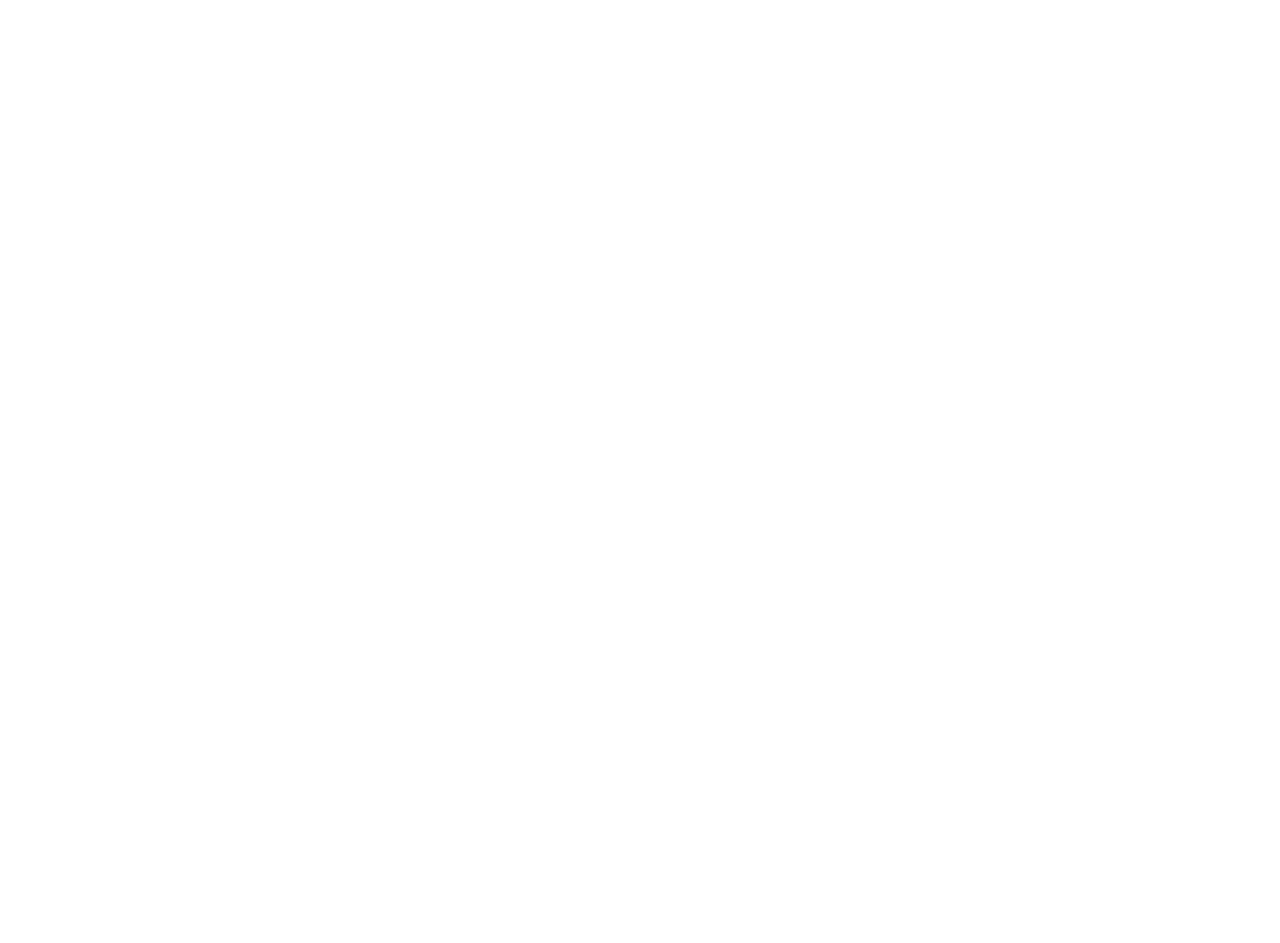
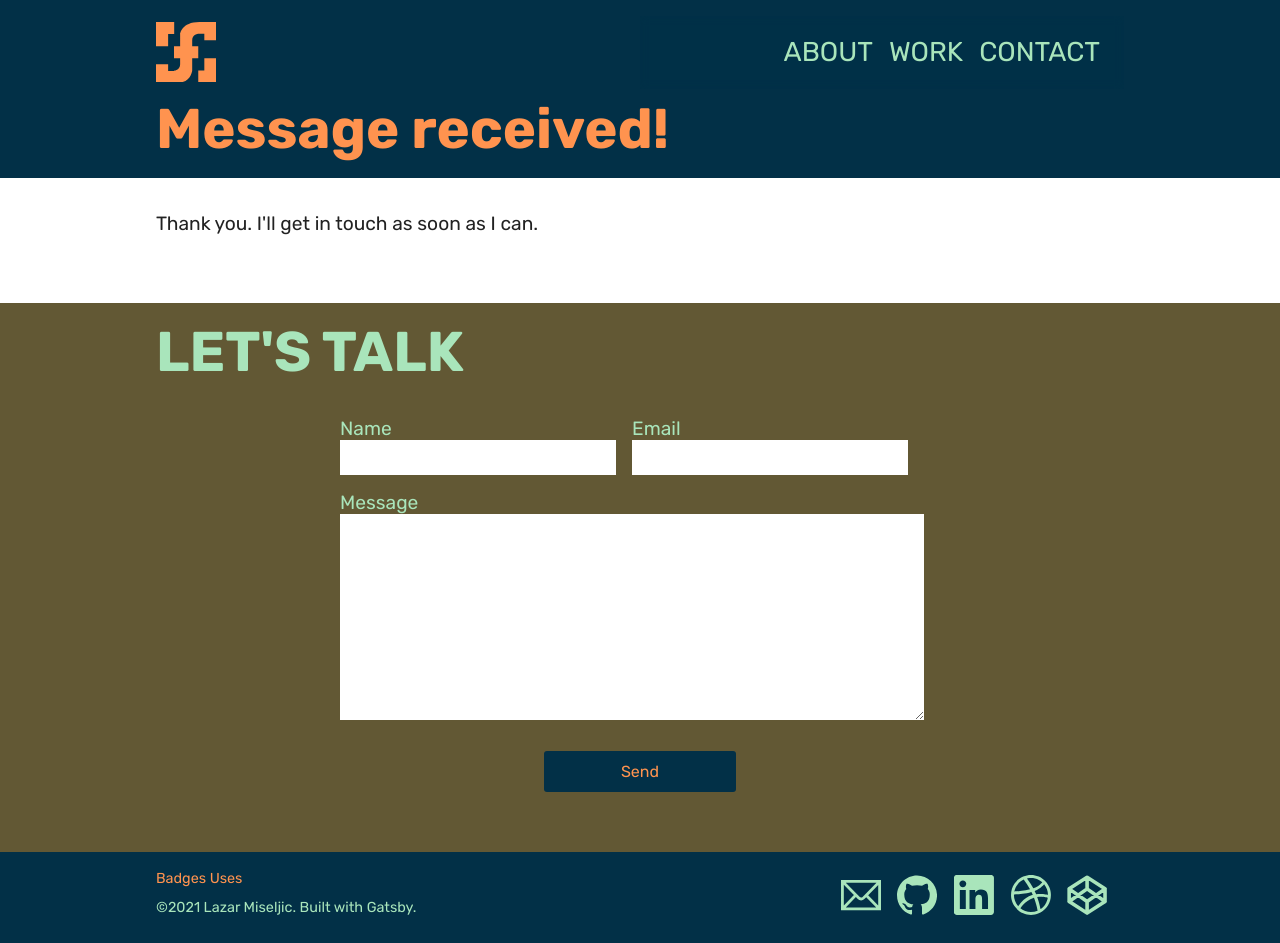
Before and after one commit to fuzzylogicltd/fuzzylogic.ltd-v1, a Gatsby site: page /thanks in a window 1280 px wide. Before the commit this address had no page. Before the commit the page ends 800 px from the top, so only its background shows below. Built offline with nearby package versions, Linux system fonts and the light colour scheme; Gatsby itself is replaced by a stand-in of ours.

Commit message:
Contact form thank you page

```diff
--- a/src/components/contact.js
+++ b/src/components/contact.js
@@ -6,7 +6,7 @@
         <section id="contact" className={styles.contact}>
         <div className="container">
             <h2>Let's Talk</h2>
-            <form method="post" netlify-honeypot="bot-field" data-netlify="true" name="contact">
+            <form method="post" netlify-honeypot="bot-field" data-netlify="true" name="contact" action="/thanks">
                 <input type="hidden" name="bot-field" />
                 <input type="hidden" name="form-name" value="contact" />
                 <div className={styles.halfform}>
--- /dev/null
+++ b/src/pages/thanks.js
@@ -0,0 +1,26 @@
+import React from 'react';
+import Helmet from "../components/helmet";
+import Layout from "../components/layout";
+
+
+const thanks = () => {
+    return (
+        <Layout>
+             <Helmet slug={`/badges`} title={`Web Development Marit Badges - fuzzylogic.ltd`} />
+
+             <section className="pageHeadline">
+            <div class="container">
+            <h1>Message received!</h1>
+            </div>
+          </section>
+          <section class="content">
+              <article className="container">
+                <p>Thank you. I'll get in touch as soon as I can.</p>
+              </article>
+            </section>
+        </Layout>
+
+    )
+}
+
+export default thanks
```
